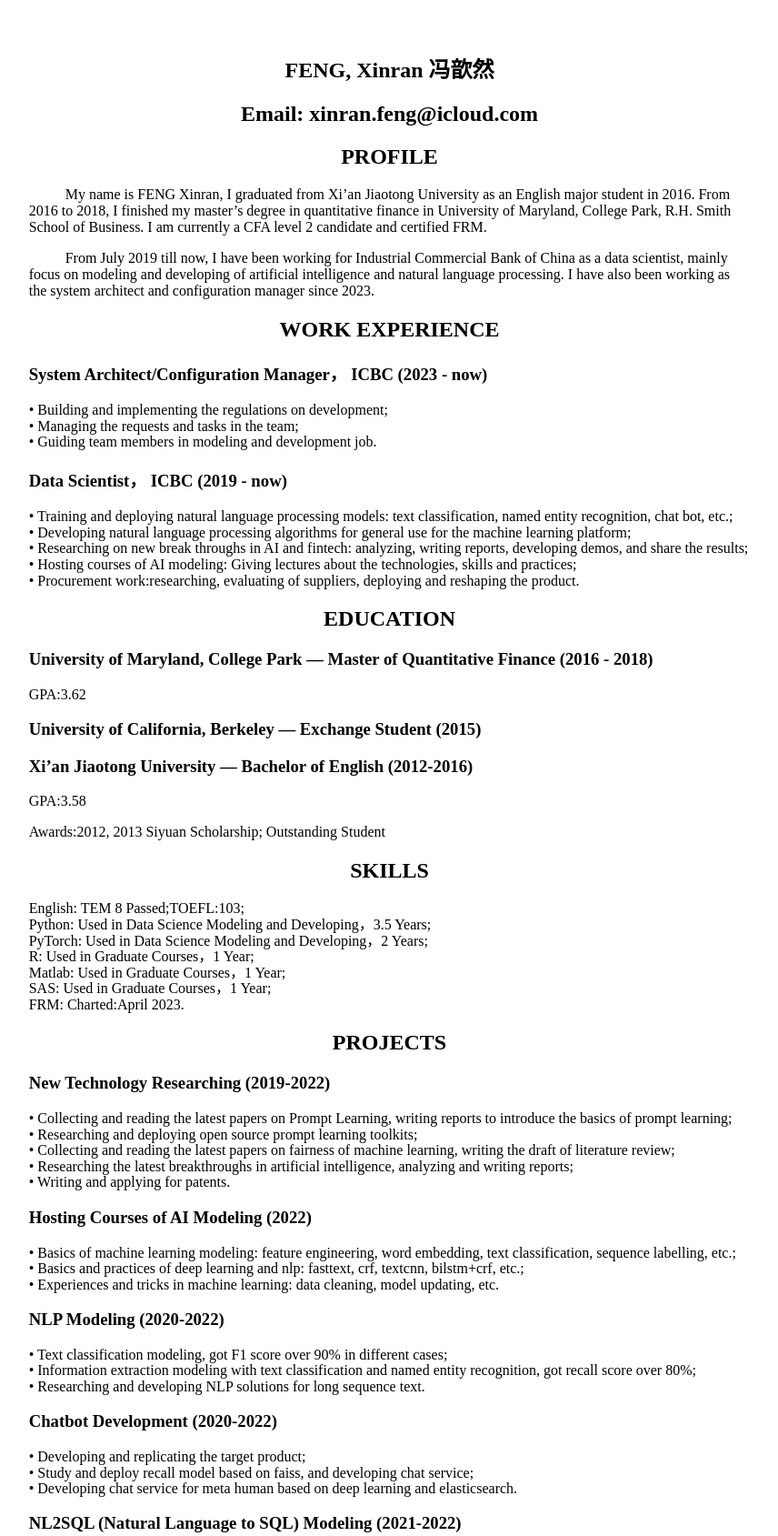
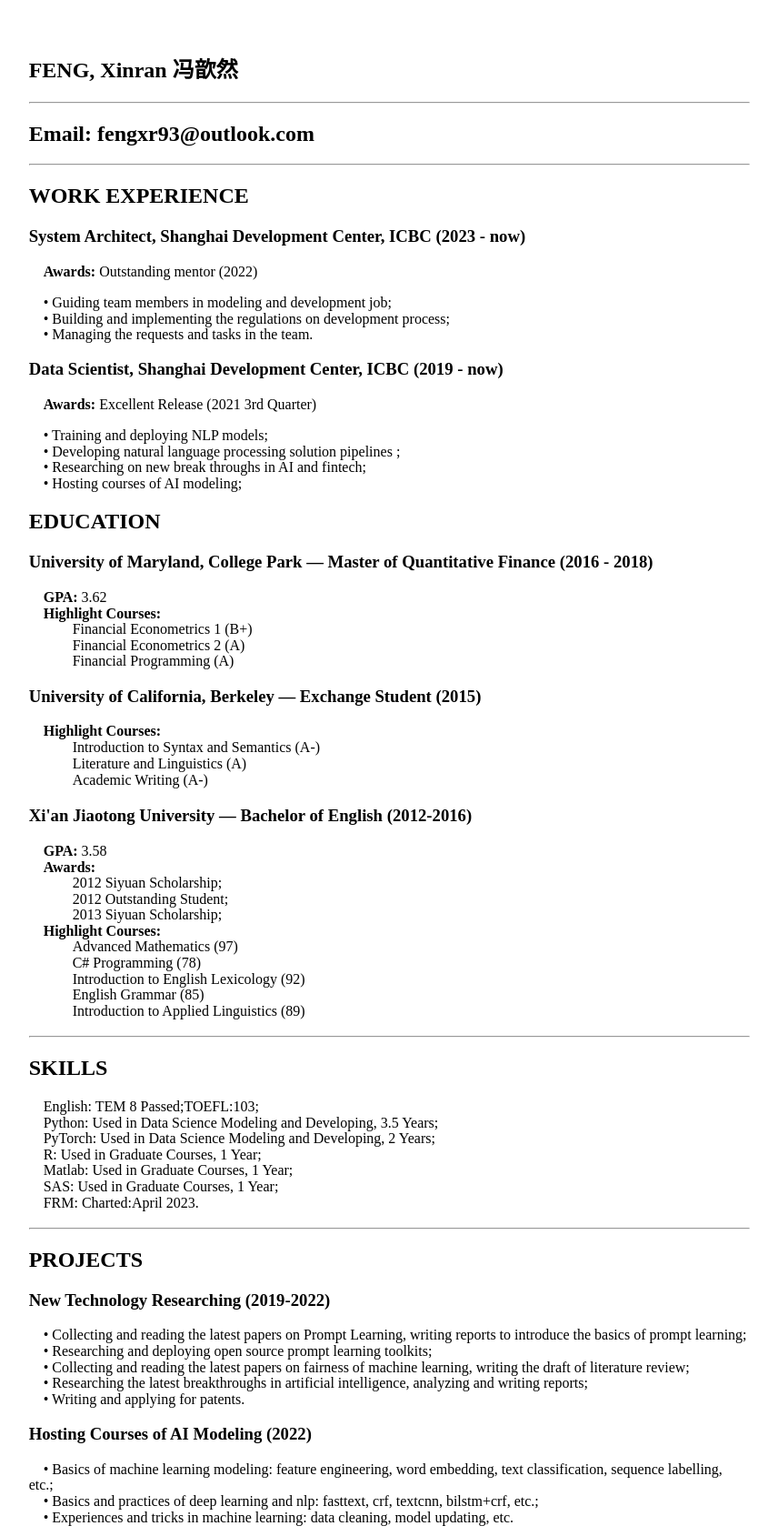
Before and after one commit to fengxr93/fengxr93.github.io, a plain HTML site: page resume.html in a window 1280 px wide. Shown: the top 1689 px of the page at 91% size, without its empty margins (25-881 px from the left). Drawn offline with Linux system fonts and the light colour scheme.

Commit message:
Update resume.html

```diff
--- a/resume.html
+++ b/resume.html
@@ -4,10 +4,10 @@
     <head>
         <style>
             h1 {
-                text-align: center;
+            <!-- text-align: center; -->
             }
             h2 {
-                text-align: center;
+            <!-- text-align: center; -->
             }
             h3 {
             }
@@ -31,83 +31,113 @@
     </head>
     <body>
         <h2>FENG, Xinran 冯歆然</h2>
-                <h2> Email: xinran.feng@icloud.com </h2>
+        <HR>
+                <h2> Email: fengxr93@outlook.com </h2>
+        <!-- <HR>
             <h2> PROFILE </h2>
                     <p class="textIndent1"> My name is FENG Xinran, I graduated from Xi’an Jiaotong University as an English major student in 2016. From 2016 to 2018, I finished my master’s degree in quantitative finance in University of Maryland, College Park, R.H. Smith School of Business. I am currently a CFA level 2 candidate and certified FRM. </p>
                     <p class="textIndent1"> From July 2019 till now, I have been working for Industrial Commercial Bank of China as a data scientist, mainly focus on modeling and developing of artificial intelligence and natural language processing. I have also been working as the system architect and configuration manager since 2023. </p>
                 <h3></h3>
+        -->
+        <HR>
             <h2> WORK EXPERIENCE </h2>
-                <h3>System Architect/Configuration Manager， ICBC (2023 - now) </h3>
+                <h3>System Architect, Shanghai Development Center, ICBC (2023 - now) </h3>
+                    <p>  <b>&nbsp;&nbsp;&nbsp;&nbsp;Awards:</b>&nbsp;Outstanding mentor (2022) </p>
                     <p class="small">
-                        • Building and implementing the regulations on development;<br>
-                        • Managing the requests and tasks in the team;<br>
-                        • Guiding team members in modeling and development job.<br>
+                        &nbsp;&nbsp;&nbsp;&nbsp;• Guiding team members in modeling and development job;<br>
+                        &nbsp;&nbsp;&nbsp;&nbsp;• Building and implementing the regulations on development process;<br>
+                        &nbsp;&nbsp;&nbsp;&nbsp;• Managing the requests and tasks in the team.<br>
                     </p>
-                <h3>Data Scientist， ICBC (2019 - now) </h3>
+                <h3>Data Scientist, Shanghai Development Center, ICBC (2019 - now) </h3>
+                    <p>  <b>&nbsp;&nbsp;&nbsp;&nbsp;Awards:</b>&nbsp;Excellent Release (2021 3rd Quarter) </p>
                     <p class="small">
-                        • Training and deploying natural language processing models: text classification, named entity recognition, chat bot, etc.;<br>
-                        • Developing natural language processing algorithms for general use for the machine learning platform;<br>
-                        • Researching on new break throughs in AI and fintech: analyzing, writing reports, developing demos, and share the results;<br>
-                        • Hosting courses of AI modeling: Giving lectures about the technologies, skills and practices;<br>
-                        • Procurement work:researching, evaluating of suppliers, deploying and reshaping the product.<br>
+                        &nbsp;&nbsp;&nbsp;&nbsp;• Training and deploying NLP models<!-- : text classification, named entity recognition, chat bot, etc. -->;<br>
+                        &nbsp;&nbsp;&nbsp;&nbsp;• Developing natural language processing solution pipelines <!-- for general use for the machine learning platform -->;<br>
+                        &nbsp;&nbsp;&nbsp;&nbsp;• Researching on new break throughs in AI and fintech<!-- : analyzing, writing reports, developing demos, and share results -->;<br>
+                        &nbsp;&nbsp;&nbsp;&nbsp;• Hosting courses of AI modeling<!-- : Giving lectures about the technologies, skills and practices -->;<br>
+                        <!-- &nbsp;&nbsp;&nbsp;&nbsp;• Procurement work:researching, evaluating of suppliers, deploying and reshaping the product.<br> -->
                     </p>
             <h2> EDUCATION </h2>
                 <h3> University of Maryland, College Park — Master of Quantitative Finance (2016 - 2018) </h3>
-                    <p class="small">  GPA:3.62 </p>
+                    <p class="small">  <b>&nbsp;&nbsp;&nbsp;&nbsp;GPA:</b>&nbsp;3.62<br>
+                    &nbsp;&nbsp;&nbsp;&nbsp;<b>Highlight Courses:</b><br>
+                        &nbsp;&nbsp;&nbsp;&nbsp;&nbsp;&nbsp;&nbsp;&nbsp;&nbsp;&nbsp;&nbsp;&nbsp;Financial Econometrics 1 (B+) <br>
+                        &nbsp;&nbsp;&nbsp;&nbsp;&nbsp;&nbsp;&nbsp;&nbsp;&nbsp;&nbsp;&nbsp;&nbsp;Financial Econometrics 2 (A) <br>
+                        &nbsp;&nbsp;&nbsp;&nbsp;&nbsp;&nbsp;&nbsp;&nbsp;&nbsp;&nbsp;&nbsp;&nbsp;Financial Programming (A) <br>
+                    </p>
+
                 <h3>University of California, Berkeley — Exchange Student (2015) </h3>
-                <h3> Xi’an Jiaotong University — Bachelor of English (2012-2016) </h3>
-                    <p class="small">  GPA:3.58 </p>
-                    <p class="small">  Awards:2012, 2013 Siyuan Scholarship; Outstanding Student </p>
+                    <p>
+                    &nbsp;&nbsp;&nbsp;&nbsp;<b>Highlight Courses:</b><br>
+                        &nbsp;&nbsp;&nbsp;&nbsp;&nbsp;&nbsp;&nbsp;&nbsp;&nbsp;&nbsp;&nbsp;&nbsp;Introduction to Syntax and Semantics (A-) <br>
+                        &nbsp;&nbsp;&nbsp;&nbsp;&nbsp;&nbsp;&nbsp;&nbsp;&nbsp;&nbsp;&nbsp;&nbsp;Literature and Linguistics (A) <br>
+                        &nbsp;&nbsp;&nbsp;&nbsp;&nbsp;&nbsp;&nbsp;&nbsp;&nbsp;&nbsp;&nbsp;&nbsp;Academic Writing (A-) <br>
+                    </p>
+                <h3> Xi'an Jiaotong University — Bachelor of English (2012-2016) </h3>
+                    <p class="small">  <b>&nbsp;&nbsp;&nbsp;&nbsp;GPA:</b>&nbsp;3.58<br>
+                    <b>&nbsp;&nbsp;&nbsp;&nbsp;Awards:</b><br>
+                    &nbsp;&nbsp;&nbsp;&nbsp;&nbsp;&nbsp;&nbsp;&nbsp;&nbsp;&nbsp;&nbsp;&nbsp;2012 Siyuan Scholarship; <br>
+                    &nbsp;&nbsp;&nbsp;&nbsp;&nbsp;&nbsp;&nbsp;&nbsp;&nbsp;&nbsp;&nbsp;&nbsp;2012 Outstanding Student;<br>
+                    &nbsp;&nbsp;&nbsp;&nbsp;&nbsp;&nbsp;&nbsp;&nbsp;&nbsp;&nbsp;&nbsp;&nbsp;2013 Siyuan Scholarship; <br>
+                    &nbsp;&nbsp;&nbsp;&nbsp;<b>Highlight Courses:</b><br>
+                        &nbsp;&nbsp;&nbsp;&nbsp;&nbsp;&nbsp;&nbsp;&nbsp;&nbsp;&nbsp;&nbsp;&nbsp;Advanced Mathematics (97) <br>
+                        &nbsp;&nbsp;&nbsp;&nbsp;&nbsp;&nbsp;&nbsp;&nbsp;&nbsp;&nbsp;&nbsp;&nbsp;C# Programming (78) <br>
+                        &nbsp;&nbsp;&nbsp;&nbsp;&nbsp;&nbsp;&nbsp;&nbsp;&nbsp;&nbsp;&nbsp;&nbsp;Introduction to English Lexicology (92) <br>
+                        &nbsp;&nbsp;&nbsp;&nbsp;&nbsp;&nbsp;&nbsp;&nbsp;&nbsp;&nbsp;&nbsp;&nbsp;English Grammar (85) <br>
+                        &nbsp;&nbsp;&nbsp;&nbsp;&nbsp;&nbsp;&nbsp;&nbsp;&nbsp;&nbsp;&nbsp;&nbsp;Introduction to Applied Linguistics (89) <br>
+                    </p>
                 <h3></h3>
+        <HR>
             <h2> SKILLS </h2>
                 <p class="small">
-                    English: TEM 8 Passed;TOEFL:103;<br>
-                    Python: Used in Data Science Modeling and Developing，3.5 Years;<br>
-                    PyTorch: Used in Data Science Modeling and Developing，2 Years;<br>
-                    R: Used in Graduate Courses，1 Year;<br>
-                    Matlab: Used in Graduate Courses，1 Year;<br>
-                    SAS: Used in Graduate Courses，1 Year;<br>
-                    FRM: Charted:April 2023.<br>
+                    &nbsp;&nbsp;&nbsp;&nbsp;English: TEM 8 Passed;TOEFL:103;<br>
+                    &nbsp;&nbsp;&nbsp;&nbsp;Python: Used in Data Science Modeling and Developing, 3.5 Years;<br>
+                    &nbsp;&nbsp;&nbsp;&nbsp;PyTorch: Used in Data Science Modeling and Developing, 2 Years;<br>
+                    &nbsp;&nbsp;&nbsp;&nbsp;R: Used in Graduate Courses, 1 Year;<br>
+                    &nbsp;&nbsp;&nbsp;&nbsp;Matlab: Used in Graduate Courses, 1 Year;<br>
+                    &nbsp;&nbsp;&nbsp;&nbsp;SAS: Used in Graduate Courses, 1 Year;<br>
+                    &nbsp;&nbsp;&nbsp;&nbsp;FRM: Charted:April 2023.<br>
                 </p>
                 <h3></h3>
+        <HR>
             <h2> PROJECTS </h2>
                 <h3> New Technology Researching (2019-2022) </h3>
                     <p class="small">
-                        • Collecting and reading the latest papers on Prompt Learning, writing reports to introduce the basics of prompt learning;<br>
-                        • Researching and deploying open source prompt learning toolkits;<br>
-                        • Collecting and reading the latest papers on fairness of machine learning, writing the draft of literature review;<br>
-                        • Researching the latest breakthroughs in artificial intelligence, analyzing and writing reports;<br>
-                        • Writing and applying for patents.<br>
+                        &nbsp;&nbsp;&nbsp;&nbsp;• Collecting and reading the latest papers on Prompt Learning, writing reports to introduce the basics of prompt learning;<br>
+                        &nbsp;&nbsp;&nbsp;&nbsp;• Researching and deploying open source prompt learning toolkits;<br>
+                        &nbsp;&nbsp;&nbsp;&nbsp;• Collecting and reading the latest papers on fairness of machine learning, writing the draft of literature review;<br>
+                        &nbsp;&nbsp;&nbsp;&nbsp;• Researching the latest breakthroughs in artificial intelligence, analyzing and writing reports;<br>
+                        &nbsp;&nbsp;&nbsp;&nbsp;• Writing and applying for patents.<br>
                     </p>
                 <h3> Hosting Courses of AI Modeling (2022) </h3>
                     <p class="small">
-                        • Basics of machine learning modeling: feature engineering, word embedding, text classification, sequence labelling, etc.;<br>
-                        • Basics and practices of deep learning and nlp: fasttext, crf, textcnn, bilstm+crf, etc.;<br>
-                        • Experiences and tricks in machine learning: data cleaning, model updating, etc.<br>
+                        &nbsp;&nbsp;&nbsp;&nbsp;• Basics of machine learning modeling: feature engineering, word embedding, text classification, sequence labelling, etc.;<br>
+                        &nbsp;&nbsp;&nbsp;&nbsp;• Basics and practices of deep learning and nlp: fasttext, crf, textcnn, bilstm+crf, etc.;<br>
+                        &nbsp;&nbsp;&nbsp;&nbsp;• Experiences and tricks in machine learning: data cleaning, model updating, etc.<br>
                     </p>
                 <h3> NLP Modeling (2020-2022) </h3>
                     <p class="small">
-                        • Text classification modeling, got F1 score over 90% in different cases; <br>
-                        • Information extraction modeling with text classification and named entity recognition, got recall score over 80%; <br>
-                        • Researching and developing NLP solutions for long sequence text. <br>
+                        &nbsp;&nbsp;&nbsp;&nbsp;• Text classification modeling, got F1 score over 90% in different cases; <br>
+                        &nbsp;&nbsp;&nbsp;&nbsp;• Information extraction modeling with text classification and named entity recognition, got recall score over 80%; <br>
+                        &nbsp;&nbsp;&nbsp;&nbsp;• Researching and developing NLP solutions for long sequence text. <br>
                     </p>
                 <h3> Chatbot Development (2020-2022) </h3>
                     <p class="small">
-                        • Developing and replicating the target product; <br>
-                        • Study and deploy recall model based on faiss, and developing chat service; <br>
-                        • Developing chat service for meta human based on deep learning and elasticsearch. <br>
+                        &nbsp;&nbsp;&nbsp;&nbsp;• Developing and replicating the target product; <br>
+                        &nbsp;&nbsp;&nbsp;&nbsp;• Study and deploy recall model based on faiss, and developing chat service; <br>
+                        &nbsp;&nbsp;&nbsp;&nbsp;• Developing chat service for meta human based on deep learning and elasticsearch. <br>
                     </p>
                 <h3> NL2SQL (Natural Language to SQL) Modeling (2021-2022) </h3>
                     <p class="small">
-                        • Researching for machine learning and deep learning solutions; <br>
-                        • Generating training data; <br>
-                        • Training the models and develop Flask service. <br>
+                        &nbsp;&nbsp;&nbsp;&nbsp;• Researching for machine learning and deep learning solutions; <br>
+                        &nbsp;&nbsp;&nbsp;&nbsp;• Generating training data; <br>
+                        &nbsp;&nbsp;&nbsp;&nbsp;• Training the models and develop Flask service. <br>
                     </p>
                 <h3> Algorithm Development for Machine Learning Platform (2019-2022) </h3>
                     <p class="small">
-                        • Packaging machine learning algorithms based on spark, e.g. FPGrowth、LDA; <br>
-                        • Packaging deep learning algorithms based on docker, e.g. TextCNN， BiLSTM+CRF，BERT+CRF; <br>
-                        • Developing case specific algorithms for different scenarios. <br>
+                        &nbsp;&nbsp;&nbsp;&nbsp;• Packaging machine learning algorithms based on spark, e.g. FPGrowth、LDA; <br>
+                        &nbsp;&nbsp;&nbsp;&nbsp;• Packaging deep learning algorithms based on docker, e.g. TextCNN,  BiLSTM+CRF, BERT+CRF; <br>
+                        &nbsp;&nbsp;&nbsp;&nbsp;• Developing case specific algorithms for different scenarios. <br>
                     </p>
             <h2></h2>
             <!--
@@ -115,7 +145,7 @@
                 <h3> Financial Econometrics (B+/A) </h3>
                     <p class="small">
                             • Analyzing and modeling financial data with Matlab, including statistical analysis, regression models, hypothesis testing, etc.; <br>
-                            • Analyzing and modeling financial data with SAS, including ARMA，ARIMA， GARCH, etc. <br>
+                            • Analyzing and modeling financial data with SAS, including ARMA, ARIMA,  GARCH, etc. <br>
                     </p>
                 <h3> Financial Programming (A) </h3>
                     <p class="small">
```
